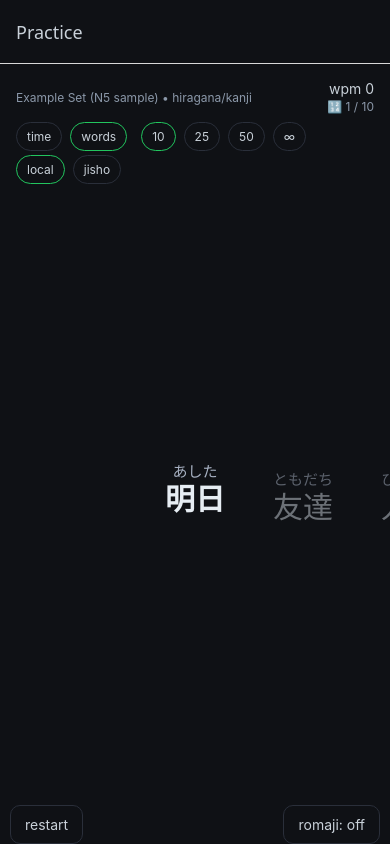
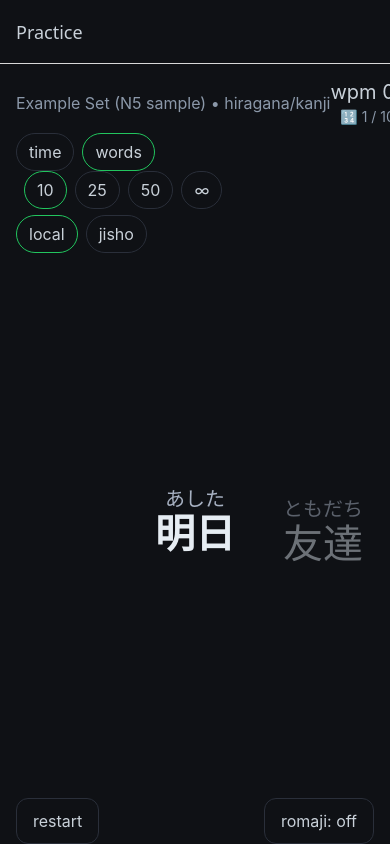
Before and after one commit to brndnh/jptyping, a React Native app: screen /Practice in a window 390 px wide. Built offline with nearby package versions, Linux system fonts and the light colour scheme.

Commit message:
practicescreen made larger, sorted with separate stylesheet at the bottom

```diff
--- a/src/screens/PracticeScreen.jsx
+++ b/src/screens/PracticeScreen.jsx
@@ -11,6 +11,7 @@ import {
     StatusBar,
     ActivityIndicator,
     ScrollView,
+    StyleSheet,
 } from 'react-native';
 import { useSafeAreaInsets } from 'react-native-safe-area-context';
 
@@ -18,11 +19,28 @@ import FuriganaWord from '../components/FuriganaWord';
 import { getSet, listSets, DEFAULT_SET_ID } from '../data';
 import { romajiToHiragana } from '../utils/romanize';
 
-// keep this in sync with the word container's marginright
+// layout
 const INTER_WORD_GAP = 32;
+// input guard
+const INPUT_LIMIT_MULTIPLIER = 4;
 
-// max raw input length per word = reading length × this multiplier
-const INPUT_LIMIT_MULTIPLIER = 4;
+// design tokens
+const COLORS = {
+    bg: '#0f1115',
+    text: '#c9d1d9',
+    subtext: '#8b98a9',
+    accent: '#22c55e',
+    border: '#2a2f3a',
+};
+
+const FONT_SIZES = {
+    xs: 12,
+    sm: 14,
+    md: 16,
+    lg: 20,
+    xl: 32,
+    display: 40, // main word size
+};
 
 // tiny jisho fetcher (random-ish) – returns [{ surface, reading }]
 async function fetchRandomJishoWords(count = 25) {
@@ -53,17 +71,17 @@ async function fetchRandomJishoWords(count = 25) {
 }
 
 export default function PracticeScreen({ navigation }) {
-    // ----- safe area + keyboard offsets -----
+    // safe area + keyboard offsets
     const insets = useSafeAreaInsets();
-    const KAV_OFFSET = Platform.OS === 'ios' ? insets.top + 40: (StatusBar.currentHeight || 0);
-    const EXTRA_BOTTOM_PAD = insets.bottom + -80; // positive padding so content clears keyboard
+    const KAV_OFFSET = Platform.OS === 'ios' ? insets.top + 40 : (StatusBar.currentHeight || 0);
+    const EXTRA_BOTTOM_PAD = insets.bottom + -80; // keep content clear of tall keyboards
 
-    // ---------- test mode controls ----------
+    // test mode controls
     const [testMode, setTestMode] = useState('words');
     const [durationSec, setDurationSec] = useState(30);
     const [wordTarget, setWordTarget] = useState(10);
 
-    // data source: local lesson set or live jisho
+    // data source
     const [source, setSource] = useState('local'); // 'local' | 'jisho'
     const [remoteWords, setRemoteWords] = useState(null);
     const [loadingJisho, setLoadingJisho] = useState(false);
@@ -71,14 +89,14 @@ export default function PracticeScreen({ navigation }) {
     // ui toggles
     const [showRomaji, setShowRomaji] = useState(false);
 
-    // active dataset
+    // dataset
     const [setId, setSetId] = useState(DEFAULT_SET_ID);
     const lesson = useMemo(() => getSet(setId), [setId]);
 
     // shuffle seed
     const [seed, setSeed] = useState(0);
 
-    // pick the pool for this run
+    // pool
     const wordPool =
         source === 'jisho' && Array.isArray(remoteWords) && remoteWords.length
             ? remoteWords
@@ -110,10 +128,10 @@ export default function PracticeScreen({ navigation }) {
     const timerRef = useRef(null);
     const endTsRef = useRef(null);
 
-    // viewport width
+    // viewport
     const [viewportW, setViewportW] = useState(0);
 
-    // conveyor offset (animated)
+    // conveyor offset
     const scrollX = useRef(new Animated.Value(0)).current;
 
     // current word
@@ -197,7 +215,7 @@ export default function PracticeScreen({ navigation }) {
         return i;
     };
 
-    // animator (used for centering)
+    // animator (centering)
     const animateToOffset = (px, animated = true) => {
         if (!animated) { scrollX.setValue(px); return; }
         Animated.timing(scrollX, {
@@ -208,19 +226,18 @@ export default function PracticeScreen({ navigation }) {
         }).start();
     };
 
-    // --- NEW: center the active word, not a caret ---
-    const leftOf = (i) => sumPrevWords(i); // left x (content coords) of word i
+    // center the active word
+    const leftOf = (i) => sumPrevWords(i);
     const computeCenterOffset = (idx) => {
-        const w = wordTotalWidths.current[idx] ?? 0;     // measured width of active word
+        const w = wordTotalWidths.current[idx] ?? 0;
         const left = leftOf(idx);
-        const centerX = left + w / 2;                    // midpoint of active word
-        return Math.round((viewportW / 2) - centerX);    // translate so midpoint sits at screen center
+        const centerX = left + w / 2;
+        return Math.round((viewportW / 2) - centerX);
     };
 
-    // recenter whenever viewport, measurements, or active word changes
     useEffect(() => {
         if (viewportW === 0) return;
-        if (wordTotalWidths.current[wIndex] == null) return; // wait for measurement
+        if (wordTotalWidths.current[wIndex] == null) return;
         animateToOffset(computeCenterOffset(wIndex), true);
     }, [viewportW, layoutTick, wIndex]); // eslint-disable-line
 
@@ -320,20 +337,13 @@ export default function PracticeScreen({ navigation }) {
         setSetId(next);
     };
 
-    // small pill
+    // pill
     const Pill = ({ active, onPress, children }) => (
         <Pressable
             onPress={onPress}
-            style={{
-                paddingVertical: 6,
-                paddingHorizontal: 10,
-                borderRadius: 999,
-                borderWidth: 1,
-                borderColor: active ? '#22c55e' : '#2a2f3a',
-                marginRight: 8,
-            }}
+            style={[styles.pill, active && styles.pillActive]}
         >
-            <Text style={{ color: '#c9d1d9', fontSize: 12 }}>{children}</Text>
+            <Text style={styles.pillText}>{children}</Text>
         </Pressable>
     );
 
@@ -350,35 +360,26 @@ export default function PracticeScreen({ navigation }) {
 
     return (
         <KeyboardAvoidingView
-            style={{ flex: 1, backgroundColor: '#0f1115' }}
+            style={styles.container}
             behavior={Platform.OS === 'ios' ? 'padding' : 'height'}
             keyboardVerticalOffset={KAV_OFFSET}
         >
             <ScrollView
-                contentContainerStyle={{ flexGrow: 1, paddingBottom: EXTRA_BOTTOM_PAD }}
+                contentContainerStyle={[styles.scrollContent, { paddingBottom: EXTRA_BOTTOM_PAD }]}
                 keyboardShouldPersistTaps="handled"
             >
-                <Pressable style={{ flex: 1 }} onPress={() => inputRef.current?.focus()}>
-                    {/* top bar: dataset label + stats */}
-                    <View
-                        style={{
-                            paddingHorizontal: 16,
-                            paddingTop: 16,
-                            paddingBottom: 8,
-                            flexDirection: 'row',
-                            justifyContent: 'space-between',
-                            alignItems: 'center',
-                        }}
-                    >
+                <Pressable style={styles.flex} onPress={() => inputRef.current?.focus()}>
+                    {/* top bar */}
+                    <View style={styles.topBar}>
                         <Pressable onPress={cycleSet}>
-                            <Text style={{ color: '#8b98a9', fontSize: 12 }}>
+                            <Text style={styles.topLabel}>
                                 {lesson.label} • {showRomaji ? 'romaji aid' : 'hiragana/kanji'}
                             </Text>
                         </Pressable>
 
-                        <View style={{ alignItems: 'flex-end' }}>
-                            <Text style={{ color: '#c9d1d9', fontSize: 14 }}>wpm {isFinite(wpm) ? wpm : 0}</Text>
-                            <Text style={{ color: '#8b98a9', fontSize: 12, marginTop: 2 }}>
+                        <View style={styles.topRight}>
+                            <Text style={styles.wpm}>wpm {isFinite(wpm) ? wpm : 0}</Text>
+                            <Text style={styles.meter}>
                                 {testMode === 'time'
                                     ? `⏱ ${remainingSec ?? Math.floor((elapsed || 0) / 1000)}s`
                                     : `🔢 ${wordsProgress}`}
@@ -387,17 +388,17 @@ export default function PracticeScreen({ navigation }) {
                     </View>
 
                     {/* quick mode controls (row 1) */}
-                    <View style={{ paddingHorizontal: 16, paddingBottom: 4, flexDirection: 'row', alignItems: 'center', flexWrap: 'wrap' }}>
+                    <View style={styles.rowControls}>
                         <Pill active={testMode === 'time'} onPress={() => { if (testMode !== 'time') { hardReset(false); setTestMode('time'); } }}>time</Pill>
                         <Pill active={testMode === 'words'} onPress={() => { if (testMode !== 'words') { hardReset(false); setTestMode('words'); } }}>words</Pill>
 
                         {testMode === 'time' ? (
-                            <View style={{ flexDirection: 'row', marginLeft: 6 }}>
+                            <View style={styles.inlineRow}>
                                 <Pill active={durationSec === 15} onPress={() => { hardReset(false); setDurationSec(15); }}>15s</Pill>
                                 <Pill active={durationSec === 30} onPress={() => { hardReset(false); setDurationSec(30); }}>30s</Pill>
                             </View>
                         ) : (
-                            <View style={{ flexDirection: 'row', marginLeft: 6 }}>
+                            <View style={styles.inlineRow}>
                                 <Pill active={wordTarget === 10} onPress={() => { hardReset(false); setWordTarget(10); }}>10</Pill>
                                 <Pill active={wordTarget === 25} onPress={() => { hardReset(false); setWordTarget(25); }}>25</Pill>
                                 <Pill active={wordTarget === 50} onPress={() => { hardReset(false); setWordTarget(50); }}>50</Pill>
@@ -406,20 +407,20 @@ export default function PracticeScreen({ navigation }) {
                         )}
                     </View>
 
-                    {/* source picker + jisho loading indicator (row 2) */}
-                    <View style={{ paddingHorizontal: 16, paddingBottom: 8, flexDirection: 'row', alignItems: 'center' }}>
+                    {/* source picker + jisho indicator (row 2) */}
+                    <View style={styles.rowSource}>
                         <Pill active={source === 'local'} onPress={() => { setSource('local'); hardReset(false); }}>local</Pill>
                         <Pill active={source === 'jisho'} onPress={() => { setSource('jisho'); hardReset(true); }}>jisho</Pill>
 
                         {source === 'jisho' && (
-                            <View style={{ flexDirection: 'row', alignItems: 'center', marginLeft: 10 }}>
+                            <View style={styles.inlineRow}>
                                 {loadingJisho ? (
                                     <>
                                         <ActivityIndicator size="small" />
-                                        <Text style={{ color: '#8b98a9', marginLeft: 6, fontSize: 12 }}>fetching words…</Text>
+                                        <Text style={styles.hint}>fetching words…</Text>
                                     </>
                                 ) : (
-                                    <Text style={{ color: '#8b98a9', marginLeft: 6, fontSize: 12 }}>
+                                    <Text style={styles.hint}>
                                         {Array.isArray(remoteWords) && remoteWords.length
                                             ? `${remoteWords.length} loaded`
                                             : 'no results, using local fallback'}
@@ -431,16 +432,14 @@ export default function PracticeScreen({ navigation }) {
 
                     {/* center area + conveyor (active word centered) */}
                     <View
-                        style={{ flex: 1, justifyContent: 'center' }}
+                        style={styles.centerArea}
                         onLayout={(e) => setViewportW(e.nativeEvent.layout.width)}
                     >
                         <Animated.View
-                            style={{
-                                opacity: source === 'jisho' && loadingJisho ? 0.5 : 1,
-                                flexDirection: 'row',
-                                alignItems: 'flex-end',
-                                transform: [{ translateX: scrollX }], // active word midpoint anchored to screen center
-                            }}
+                            style={[
+                                styles.conveyor,
+                                { opacity: source === 'jisho' && loadingJisho ? 0.5 : 1, transform: [{ translateX: scrollX }] },
+                            ]}
                         >
                             {words.map((w, i) => {
                                 const isActive = i === wIndex;
@@ -448,13 +447,22 @@ export default function PracticeScreen({ navigation }) {
                                     <View
                                         key={`${w.surface}-${i}`}
                                         onLayout={(e) => onMeasureWord(i, e.nativeEvent.layout.width)}
-                                        style={{ flexDirection: 'column', alignItems: 'center', marginRight: INTER_WORD_GAP }}
+                                        style={styles.wordBlock}
                                     >
-                                        <FuriganaWord surface={w.surface} reading={w.reading} active={isActive} fontSize={30} />
+                                        <FuriganaWord
+                                            surface={w.surface}
+                                            reading={w.reading}
+                                            active={isActive}
+                                            fontSize={FONT_SIZES.display}
+                                        />
+
                                         {isActive && showRomaji && (
-                                            <Text style={{ marginTop: 4, color: '#8b98a9', fontSize: 12 }}>{w.romaji}</Text>
+                                            <Text style={styles.romaji}>{w.romaji}</Text>
                                         )}
-                                        {isActive && <Text style={{ marginTop: 8, fontSize: 18, color: '#22c55e' }}>{typedKana}</Text>}
+
+                                        {isActive && (
+                                            <Text style={styles.typedKana}>{typedKana}</Text>
+                                        )}
                                     </View>
                                 );
                             })}
@@ -470,31 +478,17 @@ export default function PracticeScreen({ navigation }) {
                         autoCorrect={false}
                         autoCapitalize="none"
                         keyboardType="default"
-                        style={{ height: 0, width: 0, opacity: 0, position: 'absolute' }}
+                        style={styles.hiddenInput}
                         blurOnSubmit={false}
                     />
 
                     {/* bottom controls */}
-                    <View
-                        style={{
-                            padding: 10,
-                            paddingBottom: -20 + insets.bottom, // small, positive padding that respects safe area
-                            flexDirection: 'row',
-                            justifyContent: 'space-between',
-                            alignItems: 'center',
-                        }}
-                    >
-                        <Pressable
-                            onPress={() => hardReset(true)}
-                            style={{ paddingVertical: 10, paddingHorizontal: 14, borderWidth: 1, borderColor: '#2a2f3a', borderRadius: 10 }}
-                        >
-                            <Text style={{ color: '#c9d1d9' }}>restart</Text>
+                    <View style={[styles.bottomBar, { paddingBottom: -20 + insets.bottom }]}>
+                        <Pressable onPress={() => hardReset(true)} style={styles.button}>
+                            <Text style={styles.buttonText}>restart</Text>
                         </Pressable>
-                        <Pressable
-                            onPress={() => setShowRomaji((s) => !s)}
-                            style={{ paddingVertical: 10, paddingHorizontal: 14, borderWidth: 1, borderColor: '#2a2f3a', borderRadius: 10 }}
-                        >
-                            <Text style={{ color: '#c9d1d9' }}>{showRomaji ? 'romaji: on' : 'romaji: off'}</Text>
+                        <Pressable onPress={() => setShowRomaji((s) => !s)} style={styles.button}>
+                            <Text style={styles.buttonText}>{showRomaji ? 'romaji: on' : 'romaji: off'}</Text>
                         </Pressable>
                     </View>
                 </Pressable>
@@ -502,3 +496,139 @@ export default function PracticeScreen({ navigation }) {
         </KeyboardAvoidingView>
     );
 }
+
+const styles = StyleSheet.create({
+    container: {
+        flex: 1,
+        backgroundColor: COLORS.bg,
+    },
+    scrollContent: {
+        flexGrow: 1,
+    },
+    flex: {
+        flex: 1,
+    },
+
+    // top bar
+    topBar: {
+        paddingHorizontal: 16,
+        paddingTop: 16,
+        paddingBottom: 8,
+        flexDirection: 'row',
+        justifyContent: 'space-between',
+        alignItems: 'center',
+    },
+    topLabel: {
+        color: COLORS.subtext,
+        fontSize: FONT_SIZES.md,
+    },
+    topRight: {
+        alignItems: 'flex-end',
+    },
+    wpm: {
+        color: COLORS.text,
+        fontSize: FONT_SIZES.lg,
+    },
+    meter: {
+        color: COLORS.subtext,
+        fontSize: FONT_SIZES.sm,
+        marginTop: 4,
+    },
+
+    // controls rows
+    rowControls: {
+        paddingHorizontal: 16,
+        paddingBottom: 6,
+        flexDirection: 'row',
+        alignItems: 'center',
+        flexWrap: 'wrap',
+    },
+    rowSource: {
+        paddingHorizontal: 16,
+        paddingBottom: 10,
+        flexDirection: 'row',
+        alignItems: 'center',
+    },
+    inlineRow: {
+        flexDirection: 'row',
+        marginLeft: 8,
+        alignItems: 'center',
+    },
+
+    // pill
+    pill: {
+        paddingVertical: 8,
+        paddingHorizontal: 12,
+        borderRadius: 999,
+        borderWidth: 1,
+        borderColor: COLORS.border,
+        marginRight: 8,
+    },
+    pillActive: {
+        borderColor: COLORS.accent,
+    },
+    pillText: {
+        color: COLORS.text,
+        fontSize: FONT_SIZES.md,
+    },
+
+    // hints / helper text
+    hint: {
+        color: COLORS.subtext,
+        fontSize: FONT_SIZES.sm,
+        marginLeft: 8,
+    },
+
+    // center + conveyor
+    centerArea: {
+        flex: 1,
+        justifyContent: 'center',
+    },
+    conveyor: {
+        flexDirection: 'row',
+        alignItems: 'flex-end',
+    },
+    wordBlock: {
+        flexDirection: 'column',
+        alignItems: 'center',
+        marginRight: INTER_WORD_GAP,
+    },
+    romaji: {
+        marginTop: 6,
+        color: COLORS.subtext,
+        fontSize: FONT_SIZES.md,
+    },
+    typedKana: {
+        marginTop: 10,
+        fontSize: FONT_SIZES.lg,
+        color: COLORS.accent,
+    },
+
+    // hidden input
+    hiddenInput: {
+        height: 0,
+        width: 0,
+        opacity: 0,
+        position: 'absolute',
+    },
+
+    // bottom controls
+    bottomBar: {
+        paddingHorizontal: 16,
+        paddingTop: 8,
+        flexDirection: 'row',
+        justifyContent: 'space-between',
+        alignItems: 'center',
+    },
+    button: {
+        paddingVertical: 12,
+        paddingHorizontal: 16,
+        borderWidth: 1,
+        borderColor: COLORS.border,
+        borderRadius: 12,
+    },
+    buttonText: {
+        color: COLORS.text,
+        fontSize: FONT_SIZES.md,
+    },
+});
```
